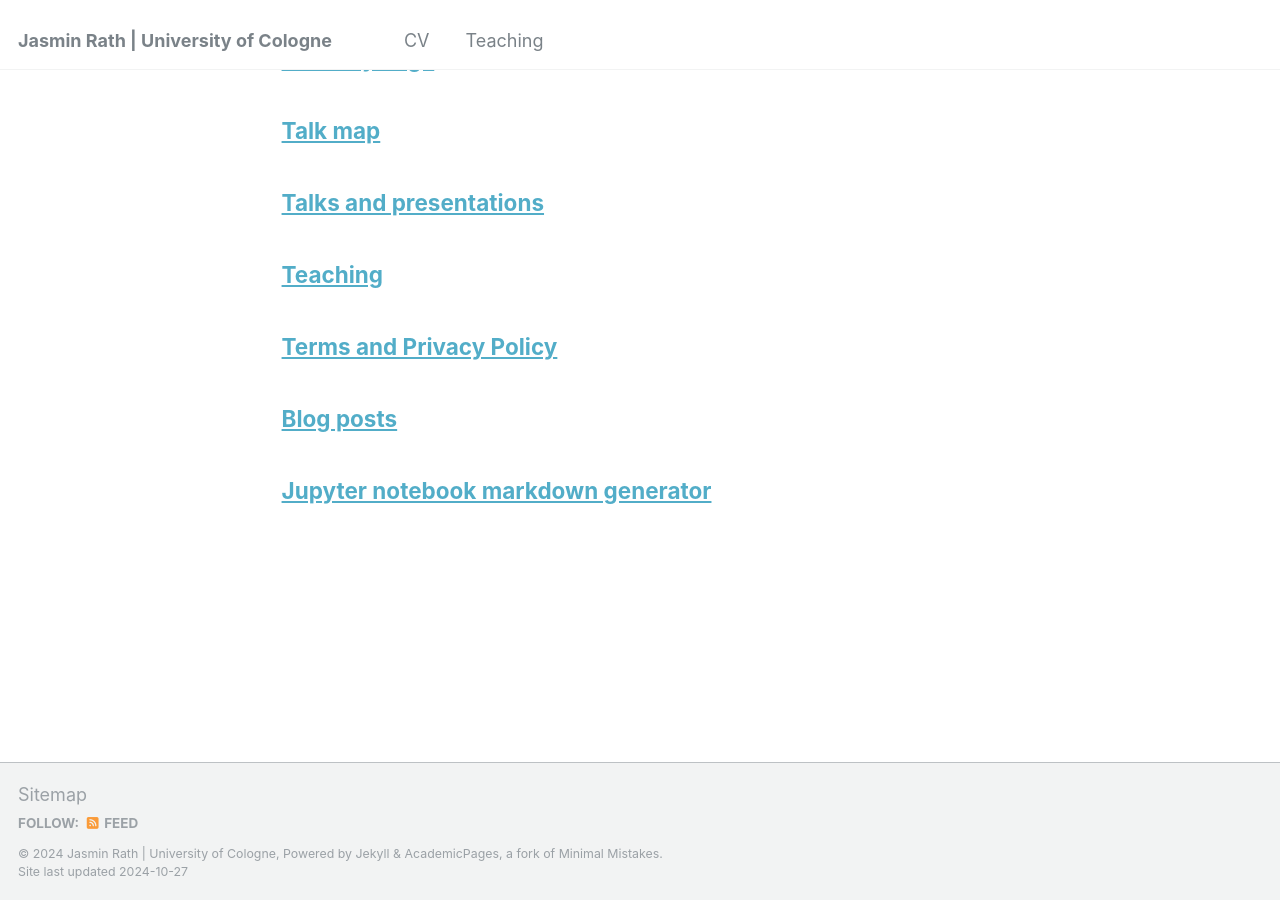
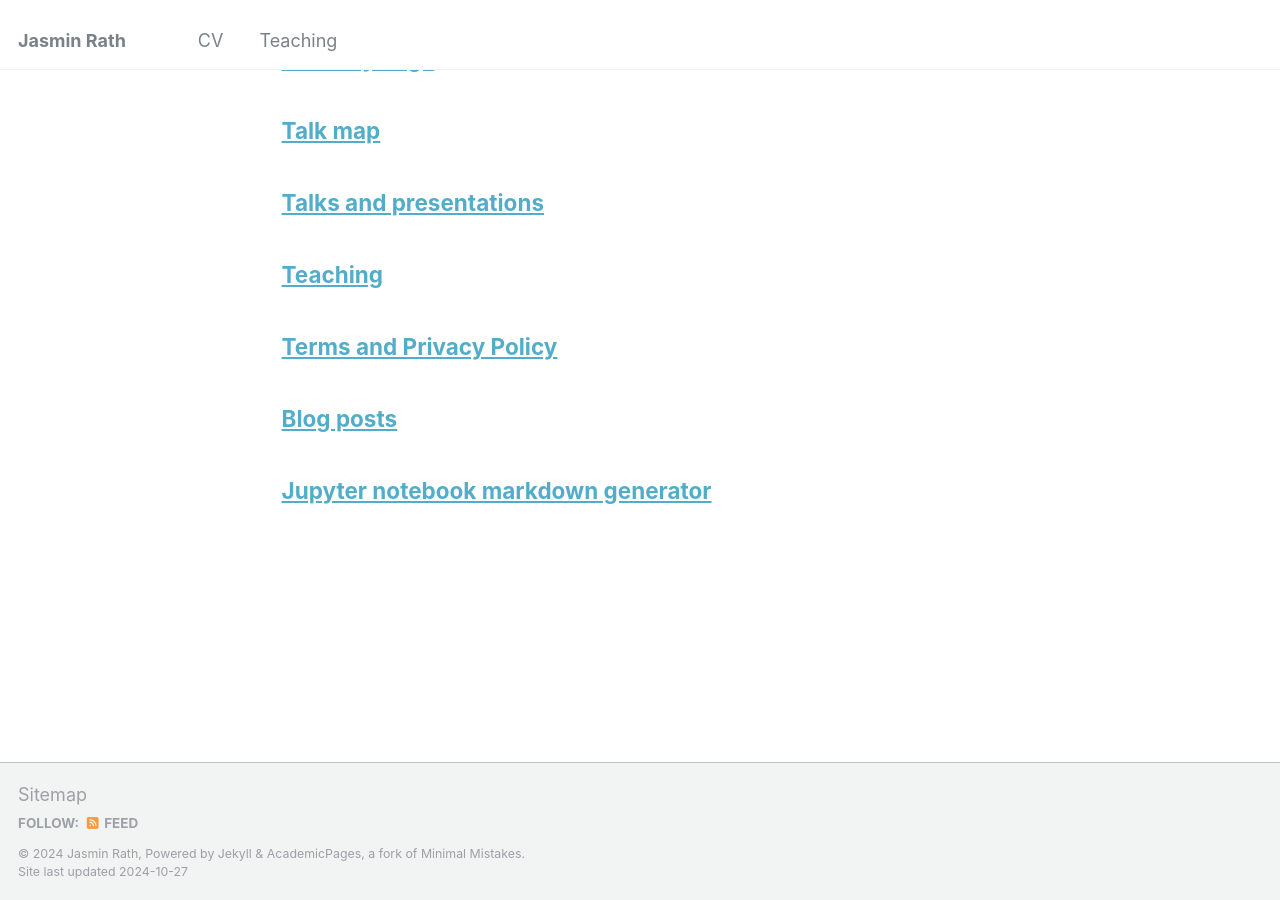
Before and after one commit to rathjasmin/rathjasmin.github.io, a Jekyll site: the page built from _pages/page-archive.html, in a window 1280 px wide and 900 px high, scrolled down 1025 px. Built offline with Jekyll 4.4.1, drawn with Linux system fonts in a browser that asks for light colours.

Commit message:
Update _config.yml
Update bio

```diff
--- a/_config.yml
+++ b/_config.yml
@@ -8,13 +8,13 @@
 
 # Basic Site Settings
 locale                   : "en-US"
-title                    : "Jasmin Rath | University of Cologne"
+title                    : "Jasmin Rath"
 title_separator          : "-"
-name                     : &name "Jasmin Rath | University of Cologne"
+name                     : &name "Jasmin Rath"
 description              : &description "personal description"
-url                      : https://academicpages.github.io # the base hostname & protocol for your site e.g. "https://mmistakes.github.io"
+url                      : https://rathjasmin.github.io # the base hostname & protocol for your site e.g. "https://mmistakes.github.io"
 baseurl                  : "" # the subpath of your site, e.g. "/blog"
-repository               : "academicpages/academicpages.github.io"
+repository               : "rathjasmin/rathjasmin.github.io"
 
 # Site Author - The following control what appear as part of the author content on the side bar.
 #               If a field is blank the icon and link will not appear, otherwise it will be shown.
@@ -24,7 +24,7 @@
   avatar           : "profile.png"
   name             : "Jasmin Rath"
   pronouns         : "she/her"
-  bio              : "Doctoral Researcher"
+  bio              : "Doctoral Researcher, University of Cologne"
   location         : "Cologne, Germany"
   employer         : "University of Cologne"
   uri              : # URL
@@ -48,7 +48,7 @@
   stackoverflow    : # User number or user number and name (i.e., use "1" or "1/jeff-atwood")
 
   # Social media
-  bluesky          : # "bsky.app" # Replace this with you Bluesky username
+  bluesky          : # "https://bsky.app/profile/jasminrath.bsky.social" # Replace this with you Bluesky username
   facebook         : # Username
   flickr           : # Username
   foursquare       : # Username
@@ -65,7 +65,7 @@
   steam            : # Username
   telegram         : # URL
   tumblr           : # Username
-  twitter          : # Username for X / Twitter
+  twitter          : # "https://x.com/rath_jasm"
   vine             : # Username
   weibo            : # Username
   wikipedia        : # Username
```
